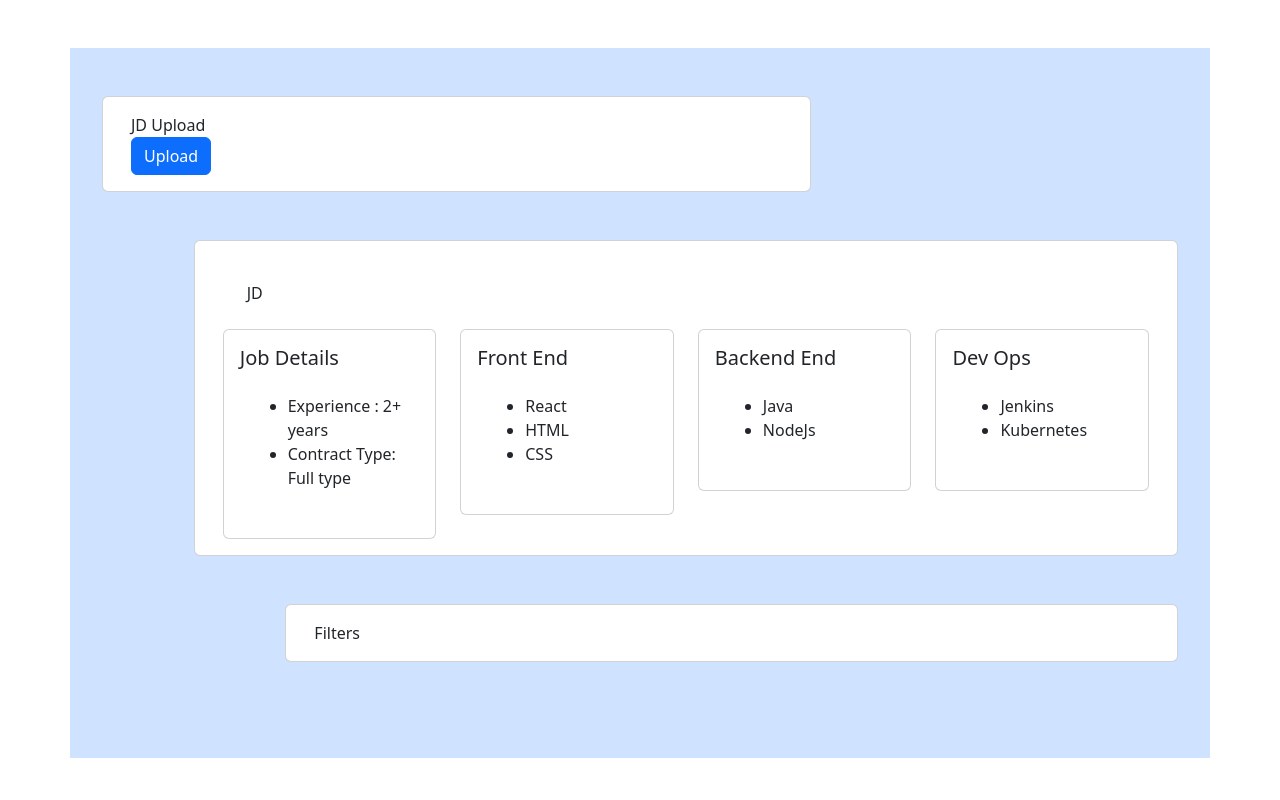
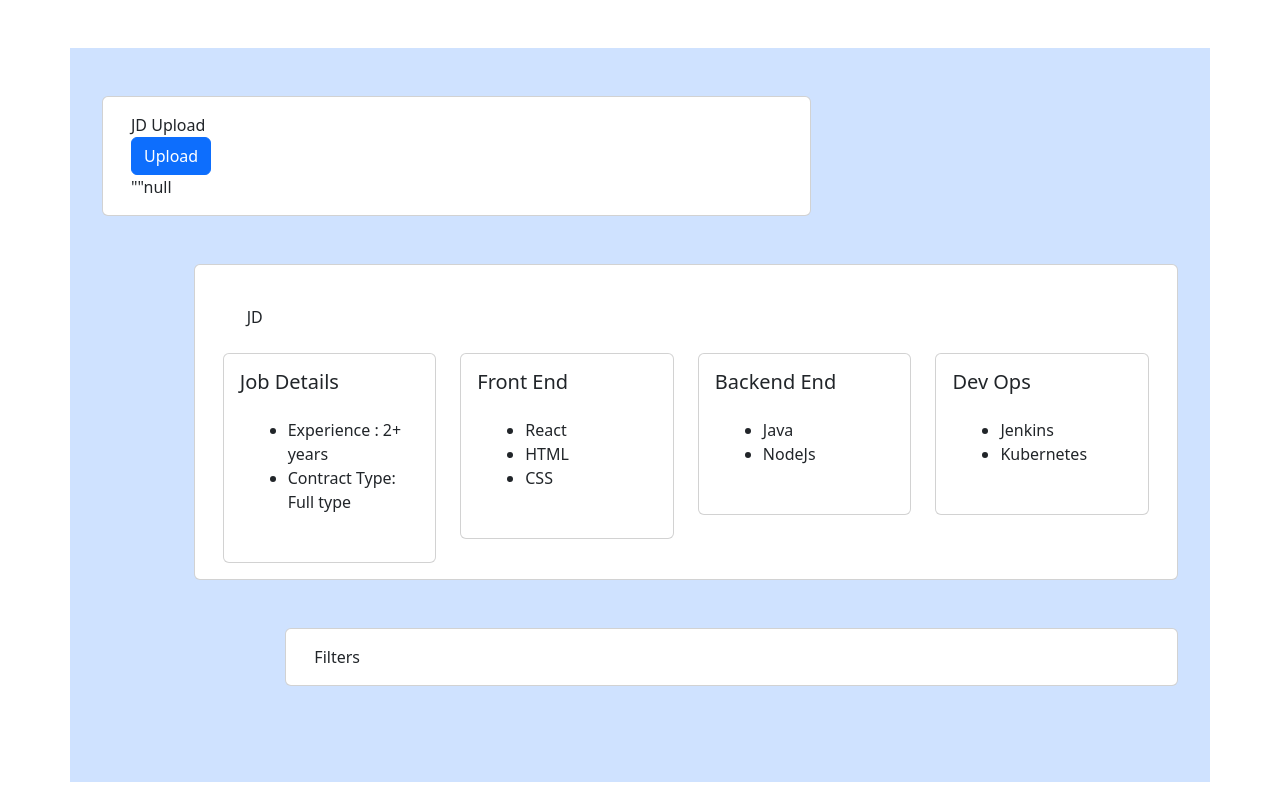
Before and after one commit to SanthoshGugan/resume-ai, a React (Create React App) app: page /chatresume in a window 1280 px wide. Shown: the top 800 px of the page. Built offline with nearby package versions, Linux system fonts and the light colour scheme; no server answers.

Commit message:
lonog polling

```diff
--- a/src/components/JD/JDUpload.js
+++ b/src/components/JD/JDUpload.js
@@ -45,8 +45,8 @@ const JDUpload = ({  }) => {
             <input type="file" accept=".pdf,image/*" onChange={handleFileUpload} id="jd_upload_key" style={{ display: "none"}}/>
             <Button onClick={handleMockFileUpload}>Upload</Button>
             <div>
-                {summary}
-                {dimensions}
+                <>{JSON.stringify(summary)}</>
+                <>{JSON.stringify(dimensions)}</>
             </div>
         </Container>
     );
--- a/src/hooks/useLongPollJDSummary.js
+++ b/src/hooks/useLongPollJDSummary.js
@@ -13,19 +13,19 @@ const useLongPollJDSummary = ({ interval = 5000 }) => {
             s3_bucket: bucket
         };
         const res = await fetchJDSummaryApi(req);
-        // const { status, retry, dimensions, summary } = res?.data;
-        // if (retry && (!dimensions && !summary)) {
-        //     setTimeout(() => {
-        //         fetchJDSummary({ key, bucket});
-        //     }, interval)
-        //     setStatus(status);
-        //     setRetry(retry);
-        //     return;
-        // }
-        // setStatus(status);
-        // setDimensions(dimensions);
-        // setRetry(retry);
-        // setSummary(summary);
+        const { status, retry, dimensions, summary } = res?.data;
+        if (retry && !dimensions && !summary) {
+            setTimeout(() => {
+                fetchJDSummary({ key, bucket});
+            }, interval)
+            setStatus(status);
+            setRetry(retry);
+            return;
+        }
+        setStatus(status);
+        setDimensions(dimensions);
+        setRetry(retry);
+        setSummary(summary);
     }
 
     return {
```
